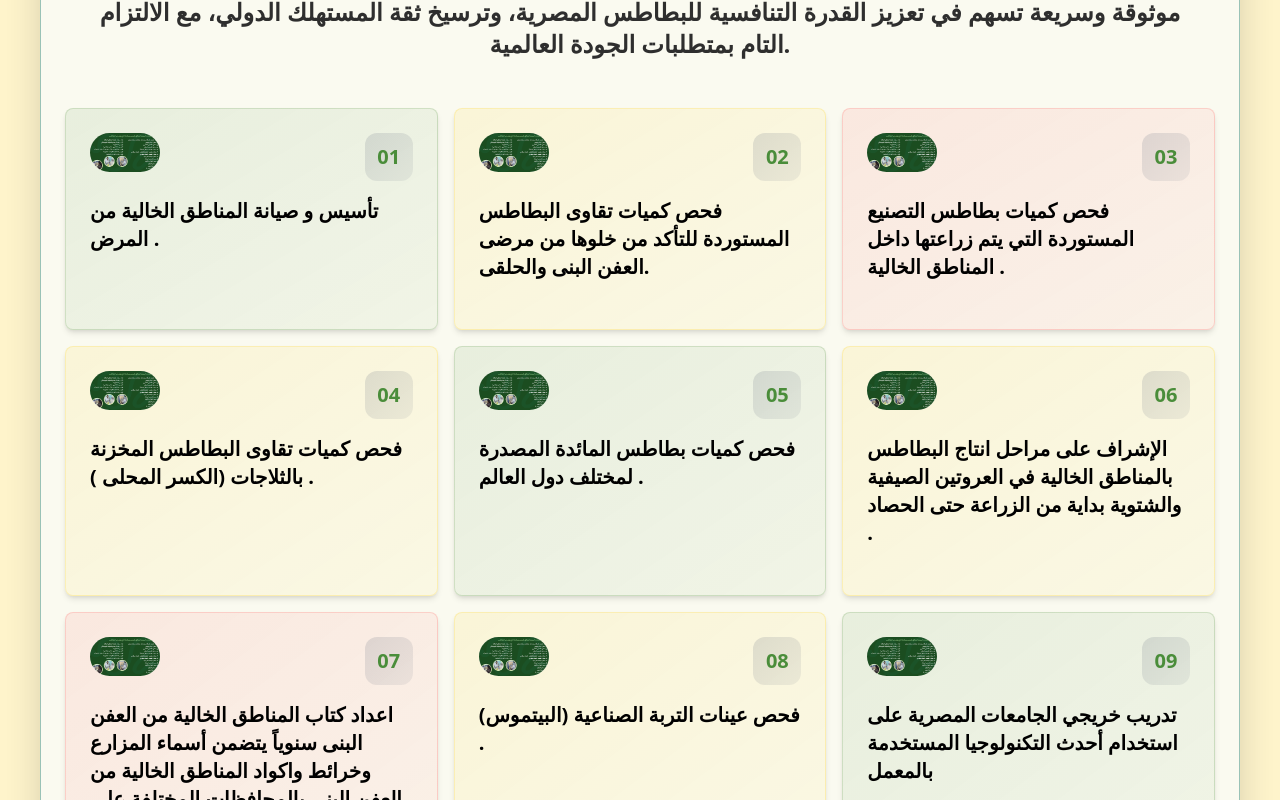
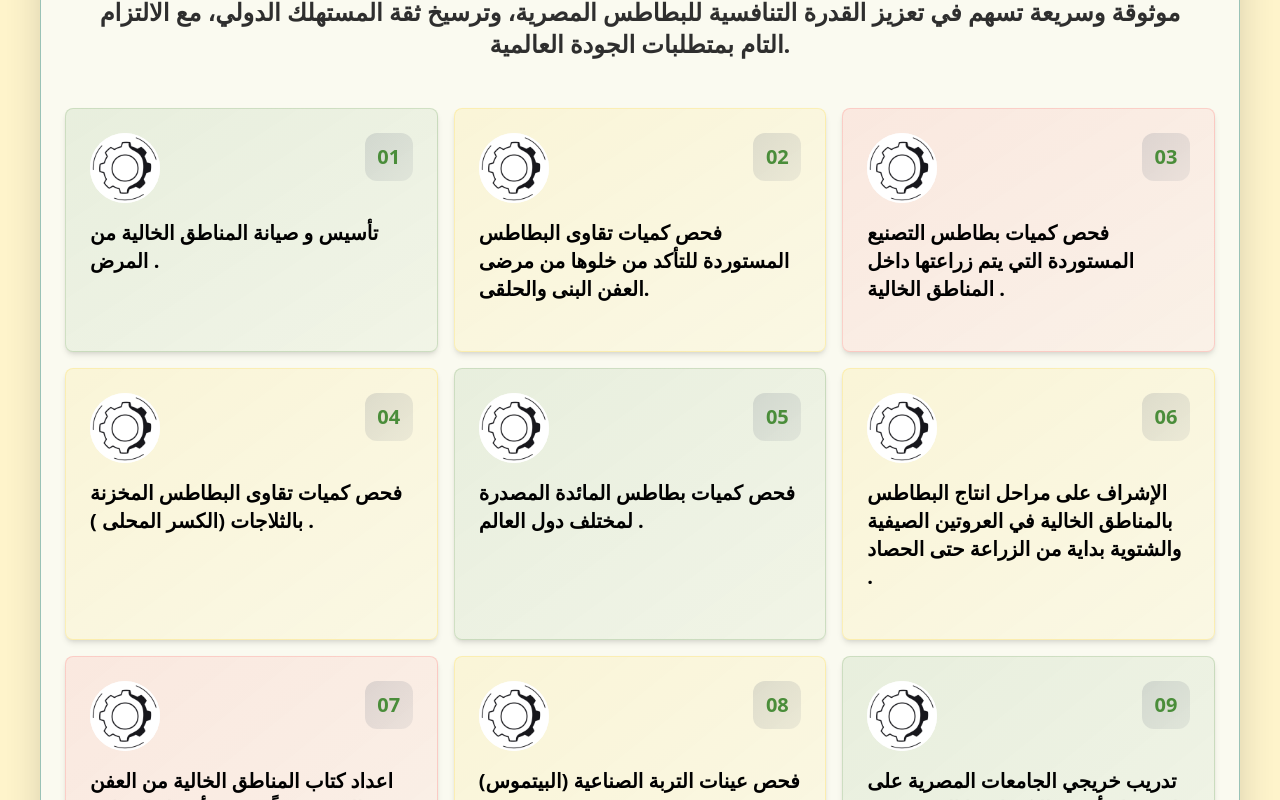
Before and after one commit to adhamsherif76262/Central_Laboratory_For_Testing_Monitoring_Potato_Production_Export, a Next.js app: page /en in a window 1280 px wide. Shown: the part 5220-6020 px from the top of the page. Built offline with nearby package versions, Linux system fonts and the light colour scheme.

Commit message:
fix: hard reset public folder case tracking

```diff
--- a/components/Card-Grid-Layout.tsx
+++ b/components/Card-Grid-Layout.tsx
@@ -81,11 +81,10 @@ const colorClasses = {
               {item.icon && (
                 <div className="rounded-full bg-background flex items-center justify-center">
                   {/* {item.icon} */}
-                    {/* <Image src="/Images/Gear_Gif.gif" alt="Icon 1" width={70} height={70}
-                    unoptimized
-                    //to support gif
-                     className="rounded-full" /> */}
-                    <Image src="/Images/Statistics (1).png" alt="Icon 1" width={70} height={70}  className="rounded-full" />
+                    <Image src="/Images/Gear_Gif.gif" alt="Icon 1" width={70} height={70}
+                      unoptimized={true} // 👈 Forces Next.js to treat it like a regular img tag
+                     className="rounded-full" />
+                    {/* <Image src="/Images/Statistics (1).png" alt="Icon 1" width={70} height={70}  className="rounded-full" /> */}
                 </div>
               )}
               {item.stats && (
```
